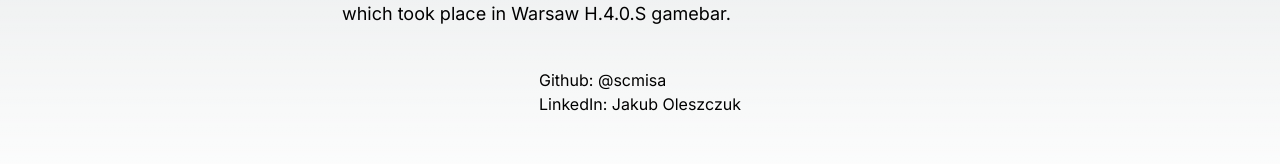
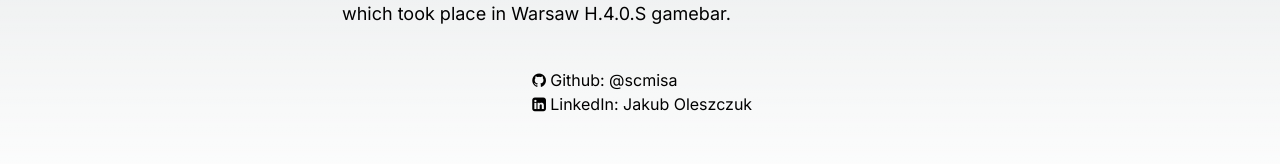
Before and after one commit to scmisa/scmisa.github.io, a Next.js app: page / in a window 1280 px wide. Shown: the part 380-544 px from the top of the page. Built offline with nearby package versions, Linux system fonts and the light colour scheme.

Commit message:
Applied fontello icons

```diff
--- a/app/page.tsx
+++ b/app/page.tsx
@@ -1,10 +1,11 @@
 import Image from "next/image";
+import "./css/fontello.css";
 
 export default function Home() {
   return (
     <main className="flex min-h-20 flex-col items-center justify-between p-24">
         <h1 className="text-5xl">mvxd.net WIP</h1>
-        <article className="p-10 text-lg text-justify ">
+        <article className="p-10 text-lg text-justify">
           Hello, I'm Jakub I'm an IT student (yet to be in October), <br></br>
           I'm interested in IT programming, I enjoy studying foreign languages.<br></br>
           I'm currently learning Japanese and Korean. <br></br>
@@ -15,7 +16,9 @@ export default function Home() {
           which took place in Warsaw H.4.0.S gamebar.
         </article>
         <footer>
+          <i className="demo-icon icon-github-circled"></i>
           Github: <a href="https://github.com/scmisa">@scmisa</a><br></br>
+          <i className="demo-icon icon-linkedin-squared"></i>
           LinkedIn: <a href="https://www.linkedin.com/in/jakub-oleszczuk/">Jakub Oleszczuk</a>
         </footer>
     </main>
```
